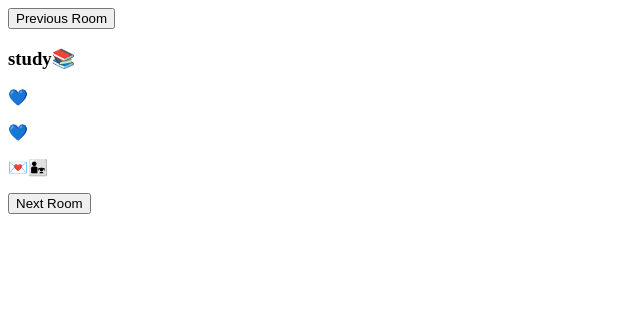
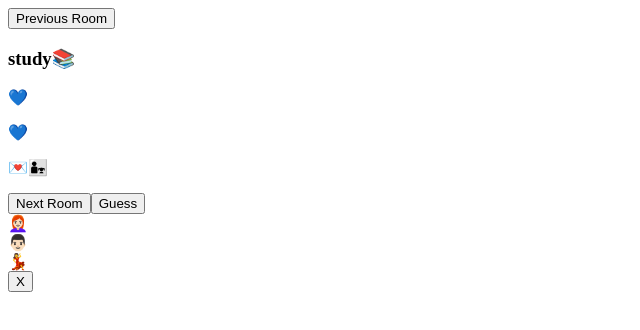
Before and after one commit to keshhaslum/Crimson-Manor, a React (Vite) app in the folder client/: page /rooms in a window 1280 px wide. Shown: the top 330 px of the page, without its empty margins (0-640 px from the left). Built offline with nearby package versions, Linux system fonts and the light colour scheme.

Commit message:
The logic to show the suspects information is working

```diff
--- a/client/src/App.jsx
+++ b/client/src/App.jsx
@@ -1,4 +1,3 @@
-import { useState } from 'react';
 import './App.css';
 import { Routes, Route, Link } from 'react-router-dom';
 import Crime from './components/Crime';
@@ -7,53 +6,21 @@ import Character from './components/Character';
 import Instructions from './components/Instructions';
 import Finalpage from './components/Finalpage';
 import Homepage from './components/Homepage';
-import ChosenClues from './components/ChosenClues';
 import Rooms from './components/Rooms';
 import { CluesProvider } from './clues';
 // Temporary
 import data from './mockData';
-
-// function App() {
-//   return (
-//     <div>
-//       <CluesProvider>
-//         <Routes>
-//           <Route path="/crime" element={<Crime />}></Route>
-//           <Route path="/scene" element={<Scene />}></Route>
-//           <Route path="/character" element={<Character />}></Route>
-//           <Route path="/instructions" element={<Instructions />}></Route>
-
-//           <Route path="/finalpage" element={<Finalpage />}></Route>
-//           <Route path="/homepage" element={<Homepage />}></Route>
-//           <Route
-//             path="/rooms"
-//             element={
-//               <Rooms
-//                 allRooms={data.allRooms}
-//                 allFakeClues={data.allFakeClues}
-//                 allMurdererClues={data.allMurdererClues}
-//               ></Rooms>
-//             }
-//           >
-//             <ChosenClues></ChosenClues>
-//           </Route>
-//         </Routes>
-//       </CluesProvider>
-//     </div>
-//   );
-// }
 
 function App() {
   return (
     <div>
       <CluesProvider>
         <Routes>
+          <Route path="/" element={<Homepage />} />
           <Route path="/crime" element={<Crime />} />
           <Route path="/scene" element={<Scene />} />
           <Route path="/character" element={<Character />} />
           <Route path="/instructions" element={<Instructions />} />
-          <Route path="/finalpage" element={<Finalpage />} />
-          <Route path="/homepage" element={<Homepage />} />
           <Route
             path="/rooms"
             element={
@@ -63,10 +30,10 @@ function App() {
                   allFakeClues={data.allFakeClues}
                   allMurdererClues={data.allMurdererClues}
                 />
-                <ChosenClues />
               </>
             }
           />
+          <Route path="/finalpage" element={<Finalpage />} />
         </Routes>
       </CluesProvider>
     </div>
--- a/client/src/components/ChosenClues.jsx
+++ b/client/src/components/ChosenClues.jsx
@@ -4,7 +4,6 @@ import { useChosenClues } from '../clues';
 export default function ChosenClues() {
   const cluesProvider = useChosenClues();
   const chosenClues = cluesProvider.chosenClues;
-  console.log(chosenClues);
   return (
     <div>
       {chosenClues.map((clue) => (
--- a/client/src/components/Finalpage.jsx
+++ b/client/src/components/Finalpage.jsx
@@ -8,22 +8,17 @@
 
 //back to start button navigate to homepage
 
-import React from 'react'
-import { Link } from "react-router-dom";
-
+import React from 'react';
+import { Link } from 'react-router-dom';
 
 export default function Finalpage() {
   return (
     <div>
-        <h2>Who committed the crime?</h2>
+      <h2>Who committed the crime?</h2>
 
-
-
-
-
-<Link to={`/homepage/`}>
-<button>Back to start
-</button></Link>
-   </div>
-  )
+      <Link to={`/`}>
+        <button>Back to start</button>
+      </Link>
+    </div>
+  );
 }
--- a/client/src/components/Rooms.jsx
+++ b/client/src/components/Rooms.jsx
@@ -1,4 +1,7 @@
 import React, { useEffect, useState } from 'react';
+import { Link } from 'react-router-dom';
+import ChosenClues from './ChosenClues';
+import Suspects from './Suspects';
 import { useChosenClues } from '../clues';
 
 export default function Rooms({ allRooms, allFakeClues, allMurdererClues }) {
@@ -47,8 +50,8 @@ export default function Rooms({ allRooms, allFakeClues, allMurdererClues }) {
 
   return (
     <>
+      <ChosenClues />
       <button onClick={goToPreviousRoom}>Previous Room</button>
-
       <div className="rooms-container">
         <div className="room-name-img">
           <h3>{`${currentRoom.room}${currentRoom.img}`}</h3>
@@ -81,6 +84,10 @@ export default function Rooms({ allRooms, allFakeClues, allMurdererClues }) {
         </div>
       </div>
       <button onClick={goToNextRoom}>Next Room</button>
+      <Link to={`/finalpage/`}>
+        <button>Guess</button>
+      </Link>
+      <Suspects></Suspects>
     </>
   );
 }
--- /dev/null
+++ b/client/src/components/Suspects.jsx
@@ -0,0 +1,37 @@
+// Temporary
+import data from '../mockData';
+import React from 'react';
+import { useState } from 'react';
+
+export default function Suspects() {
+  const allCharacters = data.allCharacters;
+  const [currentCharacter, setCurrentCharacter] = useState(null);
+  return (
+    <div>
+      <div>
+        {allCharacters.map((character) => (
+          <div
+            key={character.id}
+            onClick={() => {
+              setCurrentCharacter(character);
+            }}
+          >
+            {character.img}
+          </div>
+        ))}
+      </div>
+      <div>
+        <button
+          onClick={() => {
+            setCurrentCharacter(null);
+          }}
+        >
+          X
+        </button>
+        <h3>{currentCharacter?.name}</h3>
+        <h3>{currentCharacter?.last_name}</h3>
+        <p>{currentCharacter?.description}</p>
+      </div>
+    </div>
+  );
+}
--- a/client/src/mockData.js
+++ b/client/src/mockData.js
@@ -1,7 +1,6 @@
+const murderer = 3;
 
- const murderer = 3;
-
- const allCharacters = [
+const allCharacters = [
   {
     id: 1,
     name: 'Emily',
@@ -28,7 +27,7 @@
   },
 ];
 
- const allRooms = [
+const allRooms = [
   {
     id: '1',
     room: 'study',
@@ -52,7 +51,7 @@
   },
 ];
 
- const allMurdererClues = [
+const allMurdererClues = [
   {
     id: '13',
     description: `A heartfelt letter from Isabella to her father, expressing her disappointment and longing for a relationship.`,
@@ -73,7 +72,7 @@
   },
 ];
 
- const allFakeClues = [
+const allFakeClues = [
   {
     id: '0',
     description: 'test clue',
@@ -111,4 +110,4 @@
     img: '💙',
   },
 ];
-export default {allRooms, allFakeClues, allMurdererClues};
+export default { allRooms, allFakeClues, allMurdererClues, allCharacters };
```
